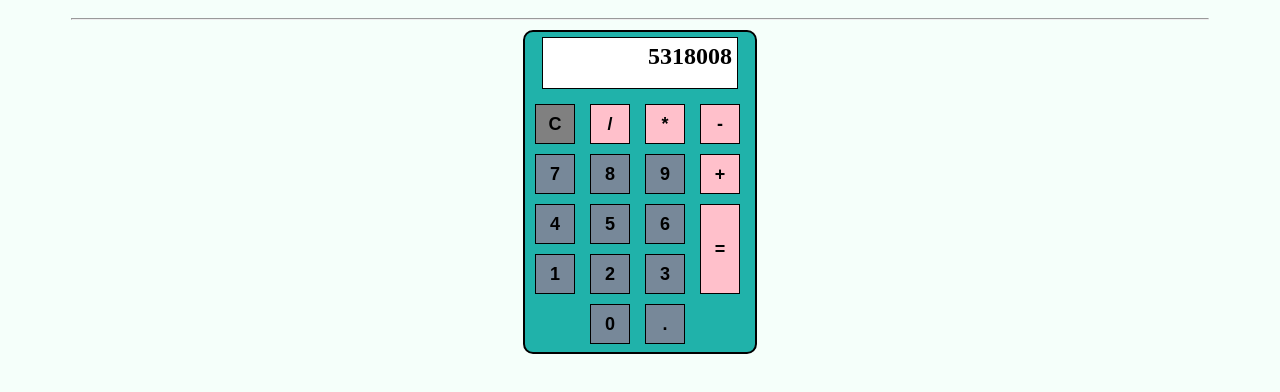
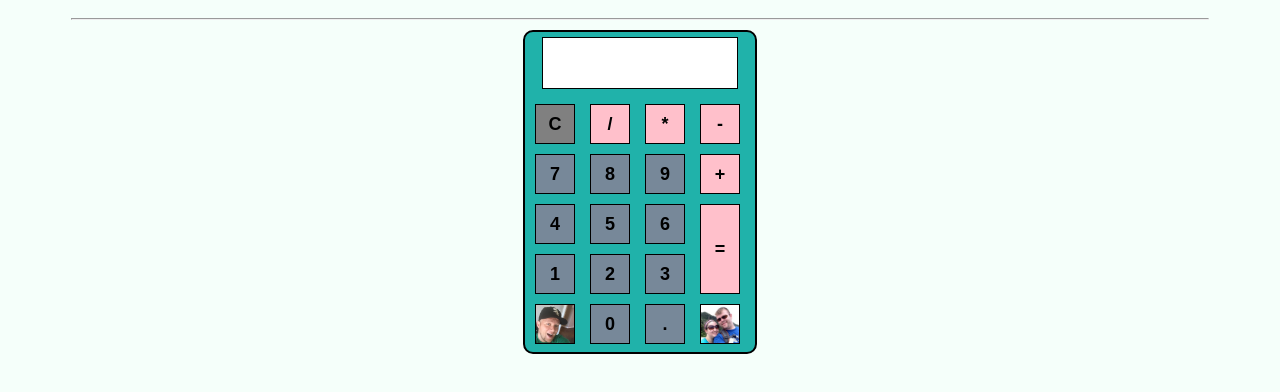
Before and after one commit to abiessener/calculator-weekend-2, a website: page public/index.html in a window 1280 px wide. Shown: the part 48-440 px from the top of the page. Drawn offline with Linux system fonts and the light colour scheme.

Commit message:
added templin and nic buttons and button handlers

```diff
--- a/public/client.js
+++ b/public/client.js
@@ -99,6 +99,14 @@ function pressClear() {
     updateDisplay(currentValue);
 }
 
+function pressTemplin() {
+    console.log('pressTemplin');
+}
+
+function pressNic() {
+    console.log('pressNic');
+}
+
 // our doc ready is really just click handlers
 $(document).ready(function () {
     $('#zeroButton').on('click', function () {
@@ -148,6 +156,9 @@ $(document).ready(function () {
     });
     $('#equalsButton').on('click', pressEquals);
 
+    $('#templinButton').on('click', pressTemplin);
+    $('#nicButton').on('click', pressNic);
+
 });
 
 
--- a/public/index.html
+++ b/public/index.html
@@ -11,9 +11,7 @@
             <hr>
         </div>
         <div id="calcDiv">
-            <div id="resultWindow">
-                5318008
-            </div>
+            <div id="resultWindow"></div>
             <div id="buttonsDiv">
                 <button id="clearButton" class="opsButtons">C</button>
                 <button id="divideButton" class="opsButtons">/</button>
@@ -30,8 +28,10 @@
                 <button id="twoButton" class="numButtons">2</button>
                 <button id="threeButton" class="numButtons">3</button>
                 <button id="equalsButton" class="opsButtons">=</button>
+                <button id="templinButton" class="dudeButtons"><img src="data/templinface.jpg" height="38" width="38"></button>
                 <button id="dotButton" class="numButtons">.</button>
                 <button id="zeroButton" class="numButtons">0</button>
+                <button id="nicButton" class="dudeButtons"><img src="data/nicface.jpg" height="38" width="38"></button>
             </div>
         </div>
     </body>
--- a/public/styles.css
+++ b/public/styles.css
@@ -55,6 +55,13 @@ button {
     border: 1px solid black;
     margin: 5px;
     background-color: lightslategray;
+}
+
+.dudeButtons {
+    height: 40px;
+    width: 40px;
+    border: 1px solid black;
+    margin: 5px;
 }
 
 #equalsButton {
@@ -140,12 +147,24 @@ button {
     grid-row: 4 / span 1;
 }
 
-#dotButton {
-    grid-column: 3 / span 1;
+#templinButton {
+    grid-column: 1 / span 1;
     grid-row: 5 / span 1;
+    padding: 0;
 }
 
 #zeroButton {
     grid-column: 2 / span 1;
     grid-row: 5 / span 1;
 }
+
+#dotButton {
+    grid-column: 3 / span 1;
+    grid-row: 5 / span 1;
+}
+
+#nicButton {
+    grid-column: 4 / span 1;
+    grid-row: 5 / span 1;
+    padding: 0;
+}
```
Also changed, not shown: public/data/nicface.jpg (added), public/data/templinface.jpg (added).
